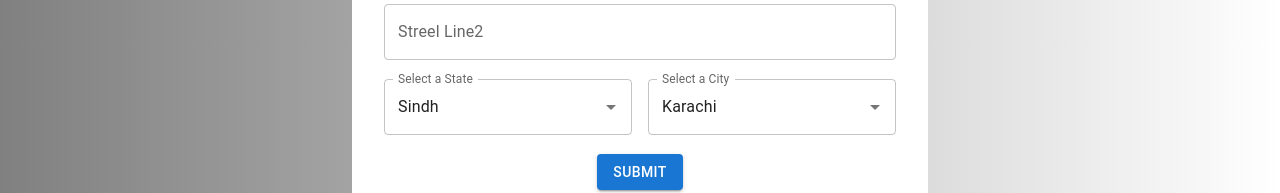
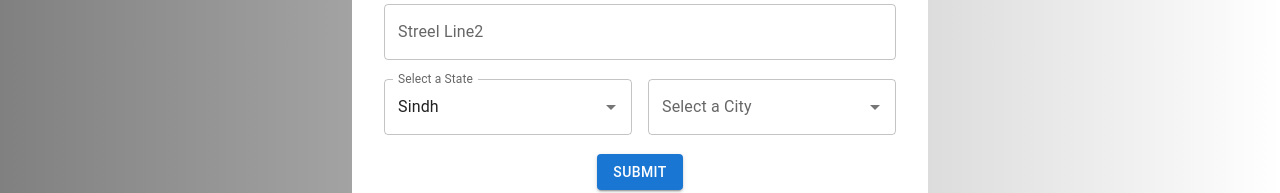
Before and after one commit to zaid-bp/material_ui, a React (Vite) app: page / in a window 1280 px wide. Shown: the part 463-656 px from the top of the page. Built offline with nearby package versions, Linux system fonts and the light colour scheme.

Commit message:
value loss bug fixed

```diff
--- a/src/Input/Form.tsx
+++ b/src/Input/Form.tsx
@@ -2,6 +2,7 @@ import { TextField, Typography, Stack, Button } from '@mui/material';
 import { Formik, Field, Form, FormikHelpers, ErrorMessage } from 'formik';
 import * as yup from 'yup';
 import Autocomplete from '@mui/material/Autocomplete';
+import { useState } from 'react';
 
 const citiesByProvince: Record<string, string[]> = {
   'Punjab': ['Lahore', 'Faisalabad', 'Rawalpindi'],
@@ -12,7 +13,6 @@ const citiesByProvince: Record<string, string[]> = {
   'Jammu & Kashmir': ['Muzaffarabad', 'Mirpur', 'Rawalakot']
 }
 const states: string[] = Object.keys(citiesByProvince);
-
 
 
 
@@ -48,6 +48,7 @@ interface Values {
 }
 
 function Myform() {
+  const [city, setCity]=useState('');
 
 
   return (
@@ -66,10 +67,12 @@ function Myform() {
 
       onSubmit={(
         values: Values,
-        { setSubmitting }: FormikHelpers<Values>
+        { setSubmitting }: FormikHelpers<Values>,
+
+
 
       ) => {
-
+        // console.log(values.city);
         setTimeout(() => {
           alert(JSON.stringify(values, null, 2));
           setSubmitting(false);
@@ -139,7 +142,12 @@ function Myform() {
 
                 <Autocomplete
                   value={values.selectedProvince}
-                  onChange={(_event, stateVal: (string | any)) => handleChange('selectedProvince')(stateVal)}
+                  onChange={(_event, stateVal: (string | any)) => {
+                    handleChange('selectedProvince')(stateVal)
+                    setCity(citiesByProvince[stateVal][0])
+                    // console.log(values.selectedProvince);
+
+                  }}
                   fullWidth
                   onBlur={handleBlur('selectedProvince')}
                   options={states}
@@ -155,8 +163,12 @@ function Myform() {
                 />
 
                 <Autocomplete
-                  value={citiesByProvince[values.selectedProvince][0]}
-                  onChange={(_event, cityVal: (string | any)) => handleChange('city')(cityVal)}
+                  value={city}
+                  onChange={(_event, cityVal: (string | any)) => {
+                    setCity(cityVal);
+                    handleChange('city')(cityVal)
+                  }
+                }
                   fullWidth
                   onBlur={handleBlur('city')}
                   options={citiesByProvince[values.selectedProvince]}
```
